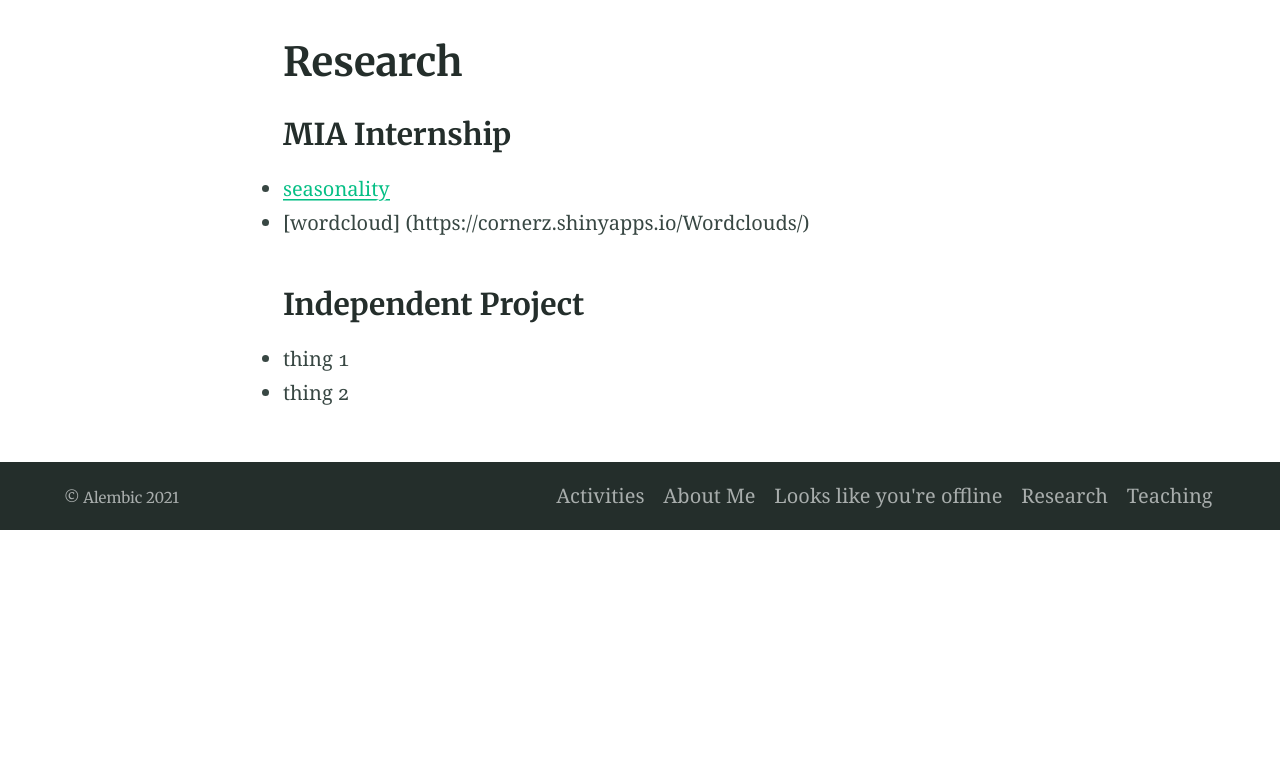
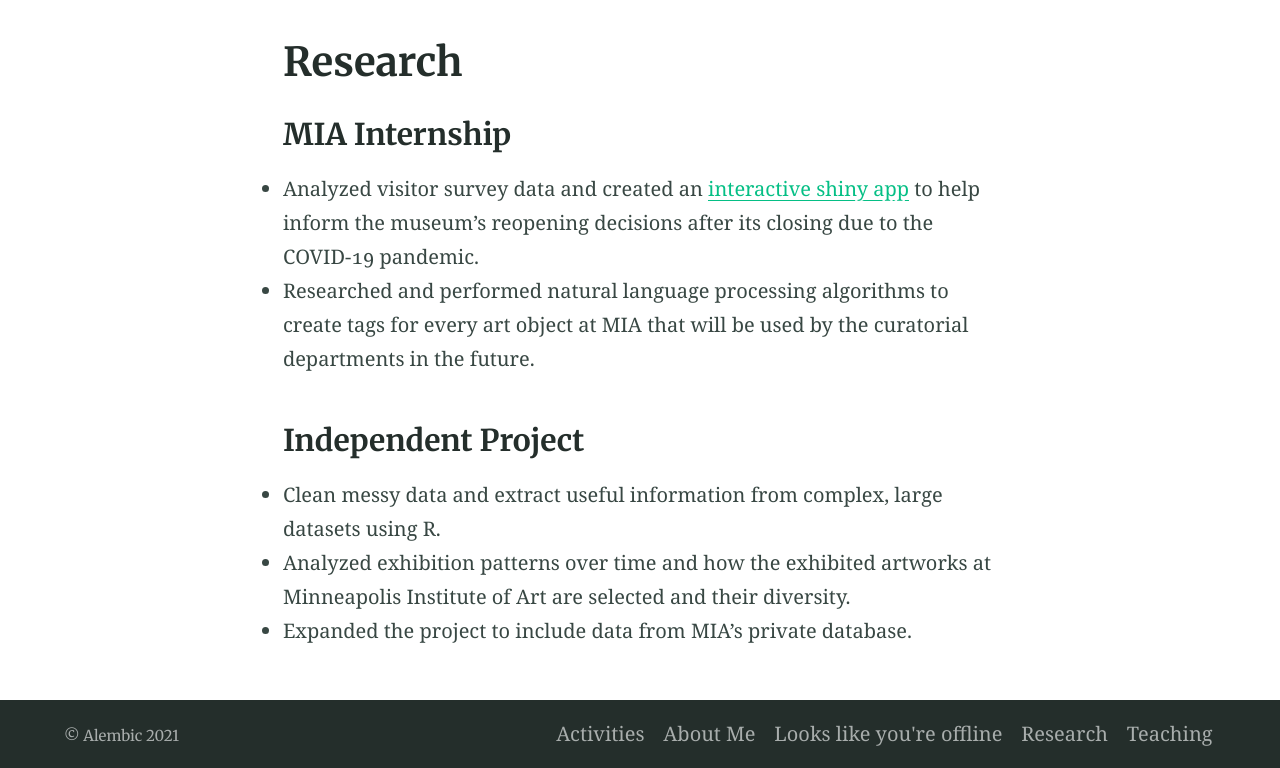
Before and after one commit to Connie-Zhang/Connie-Zhang.github.io, a Jekyll site: the page built from research.md, in a window 1280 px wide. Shown: the part 408-1176 px from the top of the page. Built offline with Jekyll 4.4.1, drawn with Linux system fonts in a browser that asks for light colours; before the commit the page ends 938 px from its top, so only the background shows below that.

Commit message:
Update research.md

```diff
--- a/research.md
+++ b/research.md
@@ -8,9 +8,11 @@
 ---
 
 ### MIA Internship
-* [seasonality](https://cornerz.shinyapps.io/MIA_Seasonality/)
-* [wordcloud] (https://cornerz.shinyapps.io/Wordclouds/)
+* Analyzed visitor survey data and created an [interactive shiny app](https://cornerz.shinyapps.io/MIA_Seasonality/) to help inform the museum’s reopening decisions after its closing due to the COVID-19 pandemic.
+* Researched and performed natural language processing algorithms to create tags for every art object at MIA that will be used by the curatorial departments in the future.
+
 
 ### Independent Project
-* thing 1
-* thing 2
+* Clean messy data and extract useful information from complex, large datasets using R.
+* Analyzed exhibition patterns over time and how the exhibited artworks at Minneapolis Institute of Art are selected and their diversity.
+* Expanded the project to include data from MIA’s private database.
```
